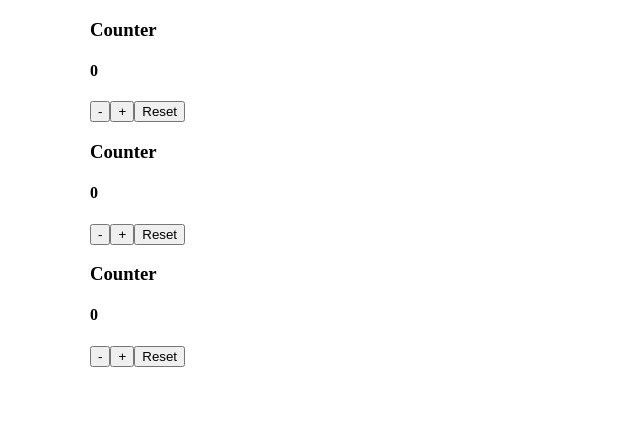
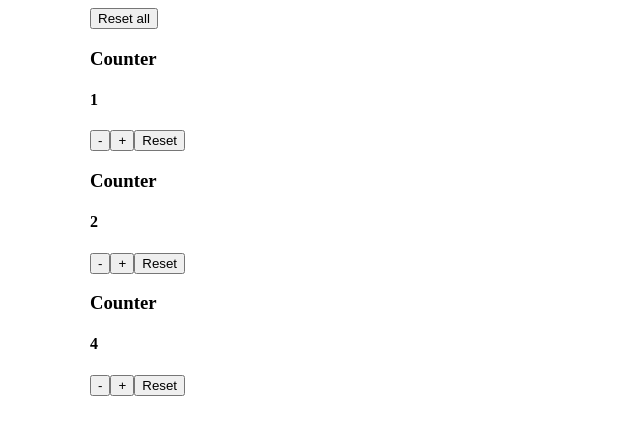
Before and after one commit to NeilaVait/todo-hook, a React (Create React App) app: page / in a window 1280 px wide. Shown: the top 434 px of the page, without its empty margins (0-640 px from the left). Built offline with nearby package versions, Linux system fonts and the light colour scheme.

Commit message:
state, handleCount in app

```diff
--- a/src/App.jsx
+++ b/src/App.jsx
@@ -3,29 +3,37 @@ import './App.css';
 import Counter from './components/counter';
 
 function App() {
-  const [counters, setCounters] = useState([
-    { id: 1, value: 0, special: false },
-    { id: 2, value: 0, special: false },
-    { id: 3, value: 0, special: true },
-  ]);
+  const counterData = [
+    { id: 1, value: 1 },
+    { id: 2, value: 2 },
+    { id: 3, value: 4, isSpecial: true },
+  ];
+  const [counters, setCounters] = useState(counterData);
 
-  const handleIncrement = (id) => {
-    console.log(counters, id);
+  const handleCount = (id, operation) => {
+    console.log('id', id, 'op', operation);
+    // const countersCopy = counters.map((c) => {
+    //   const difference = special ? 2 : 1;
+    //   const countFix = isNaN(count) ? 0 : count;
+
+    //   if (operation === '-') return setCount(countFix - difference);
+    //   if (operation === '+') return setCount(countFix + difference);
+    //   if (operation === 'rs') return special ? setCount('start over') : setCount(0);
+    // });
+  };
+
+  const resetAll = () => {
     const countersCopy = counters.map((c) => {
-      if (id === c.id && c.special === true) {
-        return { ...c, value: c.value + 2 };
-      } else if (id === c.id && c.special === false) {
-        return { ...c, value: c.value + 1 };
-      }
-      return { ...c };
+      return (c.value = 0);
     });
     setCounters(countersCopy);
   };
 
   return (
     <div className="App">
-      {counters.map((c) => (
-        <Counter key={c.id} counter={c} onIncrement={handleIncrement} />
+      <button onClick={resetAll}>Reset all</button>
+      {(counters || []).map((c) => (
+        <Counter special={c.isSpecial} key={c.id} counter={c} handleCount={handleCount} />
       ))}
     </div>
   );
--- a/src/components/counter.jsx
+++ b/src/components/counter.jsx
@@ -1,15 +1,15 @@
 import React from 'react';
 
-function Counter({ onIncrement, counter }) {
+function Counter({ counter, handleCount }) {
   // const [counter, setCounter] = useState(0);
 
   return (
     <div>
       <h3>Counter</h3>
       <h4>{counter.value}</h4>
-      <button onClick={console.log('c')}>-</button>
-      <button onClick={() => onIncrement(counter.id)}>+</button>
-      <button>Reset</button>
+      <button onClick={() => handleCount(counter.id, '-')}>-</button>
+      <button onClick={() => handleCount(counter.id, '+')}>+</button>
+      <button onClick={() => handleCount(counter.id, 'rs')}>Reset</button>
     </div>
   );
 }
```
